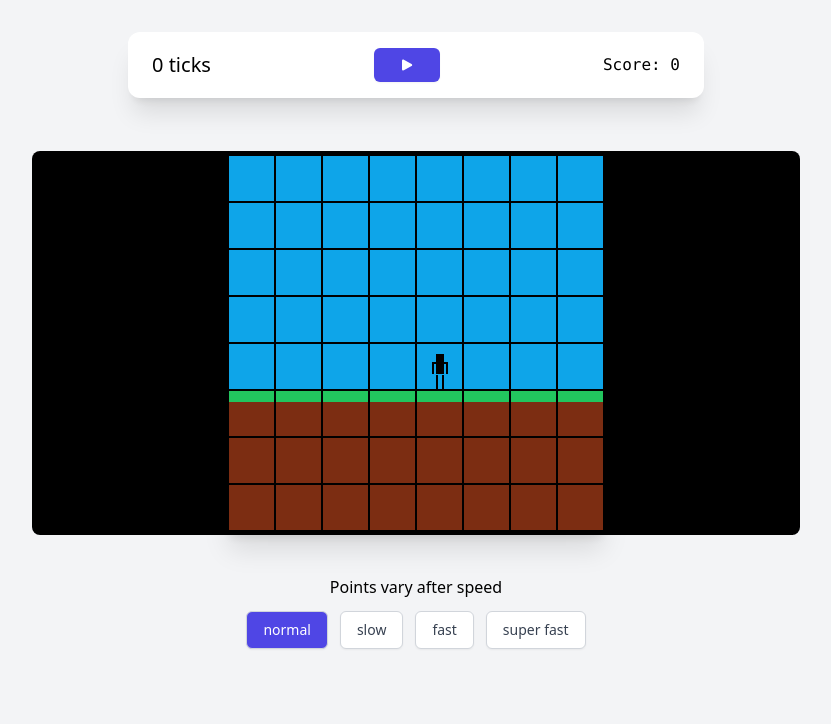
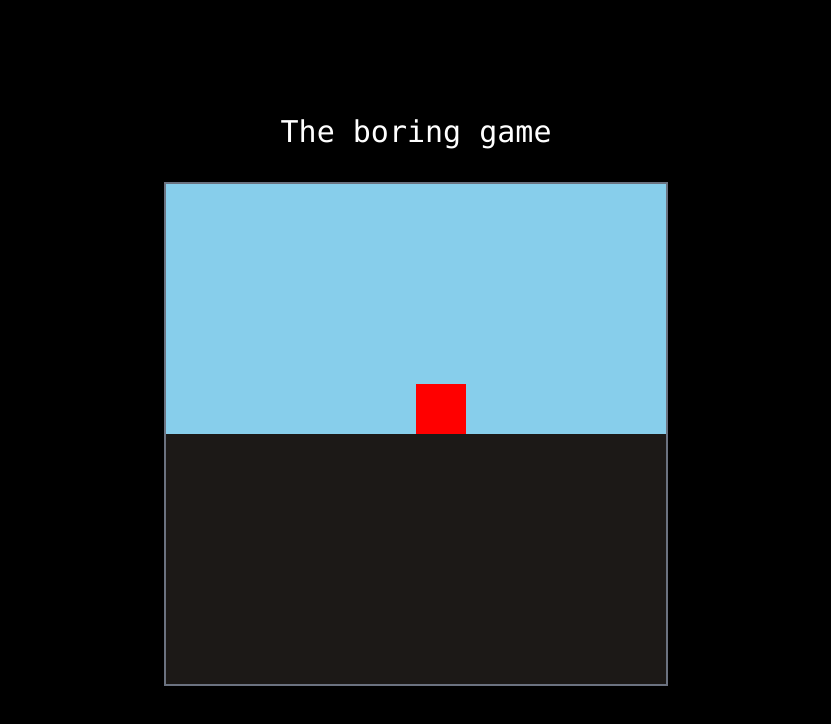
Before and after one commit to NotLimey/the-boring-game, a React (Create React App) app: page / in a window 1280 px wide. Shown: the top 724 px of the page, without its empty margins (224-1055 px from the left). Built offline with nearby package versions, Linux system fonts and the light colour scheme.

Commit message:
Canvas init

```diff
--- a/package.json
+++ b/package.json
@@ -14,6 +14,7 @@
     "clsx": "^1.2.1",
     "react": "^18.2.0",
     "react-dom": "^18.2.0",
+    "react-router-dom": "6",
     "react-scripts": "5.0.1",
     "typescript": "^4.4.2",
     "web-vitals": "^2.1.0"
--- a/src/App.tsx
+++ b/src/App.tsx
@@ -63,7 +63,9 @@ function App() {
 							)}
 						</button>
 					</div>
-					<p className='font-mono'>Score: {score}</p>
+					<p className='font-mono'>
+						Score: <span className='text-2xl'>{score}</span>
+					</p>
 				</div>
 			</div>
 			<Game />
@@ -74,7 +76,7 @@ function App() {
 						key={s}
 						type='button'
 						onClick={() => setSpeed(s as speed)}
-						className={`inline-flex items-center px-4 py-2 border border-gray-300 shadow-sm text-sm font-medium rounded-md focus:outline-none focus:ring-2 focus:ring-offset-2 focus:ring-indigo-500 ${
+						className={`inline-flex items-center px-4 py-2 border uppercase border-gray-300 shadow-sm text-sm font-medium rounded-md focus:outline-none focus:ring-2 focus:ring-offset-2 focus:ring-indigo-500 ${
 							speed === s
 								? 'bg-indigo-600 text-white hover:bg-indigo-700'
 								: 'bg-white text-gray-700 hover:bg-gray-50'
--- /dev/null
+++ b/src/classes/GameClass.ts
@@ -0,0 +1,78 @@
+
+export default class GameClass {
+    ref: HTMLCanvasElement;
+    ctx: CanvasRenderingContext2D | null;
+    width: number;
+    height: number;
+    tiles: TileClass[] = [];
+    player: TileClass;
+
+    constructor(ref: HTMLCanvasElement) {
+        this.ref = ref;
+        this.ctx = ref.getContext('2d');
+        this.width = ref.width;
+        this.height = ref.height;
+        this.tiles = [];
+        this.player = new TileClass(250, 0, 'red');
+    }
+    // start the game
+    start() {
+        this.player = new TileClass(250, 200, 'red');
+        this.tiles = [];
+        this.initializeTiles();
+        this.loop();
+    }
+    loop() {
+        this.update();
+        this.draw();
+        requestAnimationFrame(this.loop.bind(this));
+    }
+    update() {
+        // update game logic
+    }
+    move(direction: "right" | "left") {
+        if (direction === "right") {
+            this.player.x += 20;
+        } else {
+            this.player.x -= 20;
+        }
+    }
+    draw() {
+        // draw game
+        if (this.ctx) {
+            this.ctx.clearRect(0, 0, this.width, this.height);
+            this.tiles.forEach((tile) => {
+                if (!this.ctx) return;
+                this.ctx.fillStyle = tile.color;
+                this.ctx.fillRect(tile.x, tile.y, tile.width, tile.height);
+            })
+            this.ctx.fillStyle = this.player.color;
+            this.ctx.fillRect(this.player.x, this.player.y, 50, 50);
+        }
+    }
+    initializeTiles() {
+        // initialize tiles
+        // create sky
+        const tile = new TileClass(0, 0, 'skyblue', this.width, 250);
+        this.tiles.push(tile);
+    }
+
+
+    // update frame 60 times per second
+}
+
+
+export class TileClass {
+    x: number;
+    y: number;
+    color: string;
+    width: number;
+    height: number;
+    constructor(x: number, y: number, color: string, width = 50, height = 50) {
+        this.x = x;
+        this.y = y;
+        this.color = color;
+        this.width = width;
+        this.height = height;
+    }
+}
--- a/src/components/Game.tsx
+++ b/src/components/Game.tsx
@@ -130,7 +130,7 @@ const Game = () => {
 								<div className='bg-black absolute w-4 right-1 h-0.5 top-2 left-0' />
 							</div>
 						)}
-						<div
+						{/* <div
 							className='x-y'
 							onClick={() => handlePixelClick(pixel)}
 							children={
@@ -138,7 +138,7 @@ const Game = () => {
 									{pixel.x}/{pixel.y}
 								</p>
 							}
-						/>
+						/> */}
 					</div>
 				))}
 			</div>
--- a/src/index.tsx
+++ b/src/index.tsx
@@ -1,16 +1,21 @@
 import React from 'react';
 import ReactDOM from 'react-dom/client';
+import { BrowserRouter, Route, Routes } from 'react-router-dom';
 import './index.css';
-import App from './App';
-import { GameContextProvider } from './components/GameContext';
+import CanvasVersion from './pages/CanvasVersion';
+import Original from './pages/Original';
 
 const root = ReactDOM.createRoot(
 	document.getElementById('root') as HTMLElement
 );
+
 root.render(
 	<React.StrictMode>
-		<GameContextProvider>
-			<App />
-		</GameContextProvider>
+		<BrowserRouter>
+			<Routes>
+				<Route path='/' element={<CanvasVersion />} />
+				<Route path='/original' element={<Original />} />
+			</Routes>
+		</BrowserRouter>
 	</React.StrictMode>
 );
--- /dev/null
+++ b/src/pages/CanvasVersion.tsx
@@ -0,0 +1,32 @@
+import { useEffect, useState } from 'react';
+import GameClass from '../classes/GameClass';
+
+const CanvasVersion = () => {
+	const [canvas, setCanvas] = useState<GameClass | null>(null);
+
+	useEffect(() => {
+		if (!canvas) return;
+		canvas.start();
+	}, [canvas]);
+
+	return (
+		<div className='bg-black text-white font-mono'>
+			<div className='flex justify-center w-full min-h-screen items-center h-full py-8 md:py-24 flex-col'>
+				<h1 className='text-3xl mb-8'>The boring game</h1>
+				<div className=''>
+					<canvas
+						ref={(ref) => {
+							if (!ref || canvas !== null) return;
+							setCanvas(new GameClass(ref));
+						}}
+						className='bg-stone-900 border-2 border-gray-500'
+						width='500'
+						height='500'
+						id='canvas'></canvas>
+				</div>
+			</div>
+		</div>
+	);
+};
+
+export default CanvasVersion;
--- /dev/null
+++ b/src/pages/Original.tsx
@@ -0,0 +1,12 @@
+import App from '../App';
+import { GameContextProvider } from '../components/GameContext';
+
+const Original = () => {
+	return (
+		<GameContextProvider>
+			<App />
+		</GameContextProvider>
+	);
+};
+
+export default Original;
```
Also changed, not shown: 1 other file (tests, documents, lock files or other folders).
